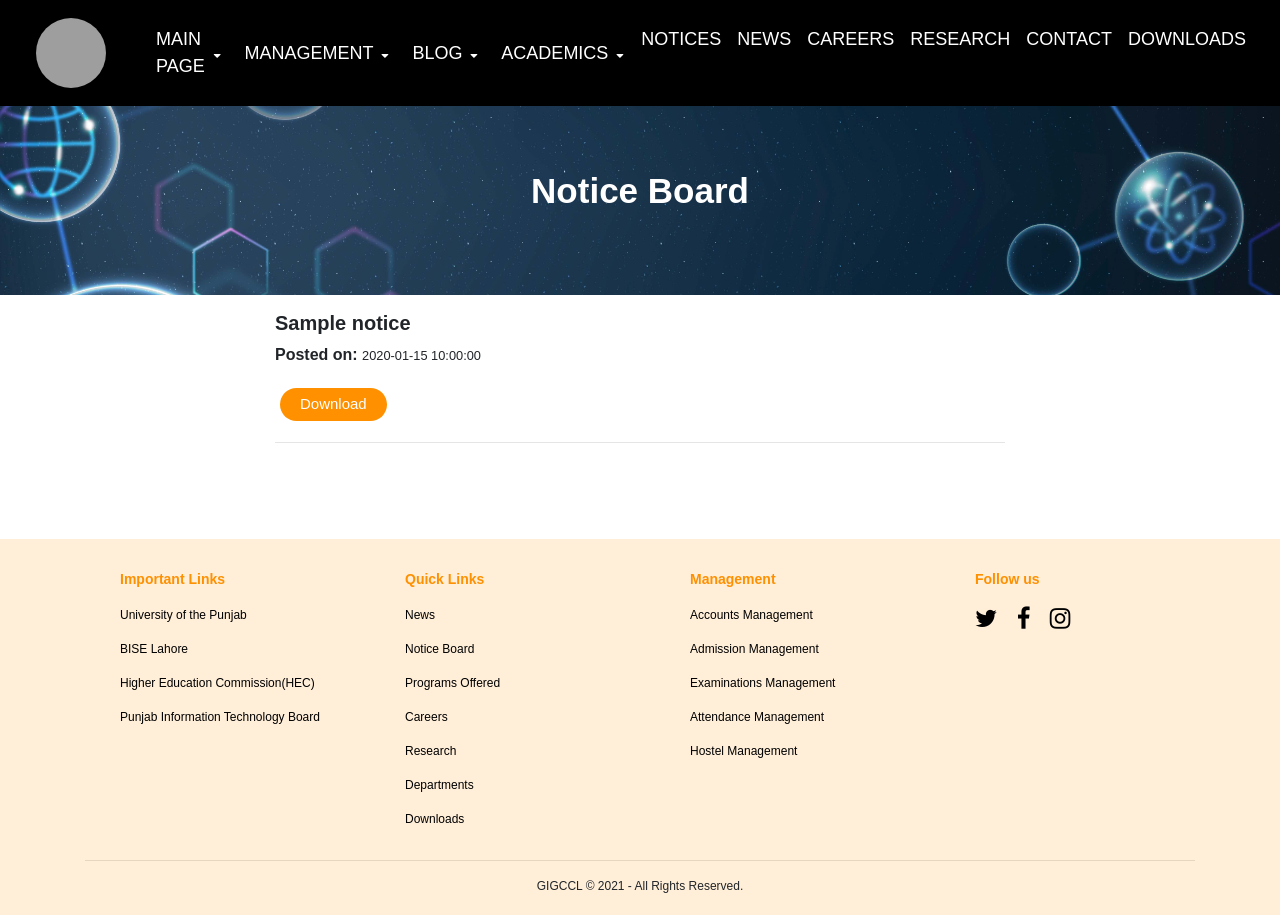
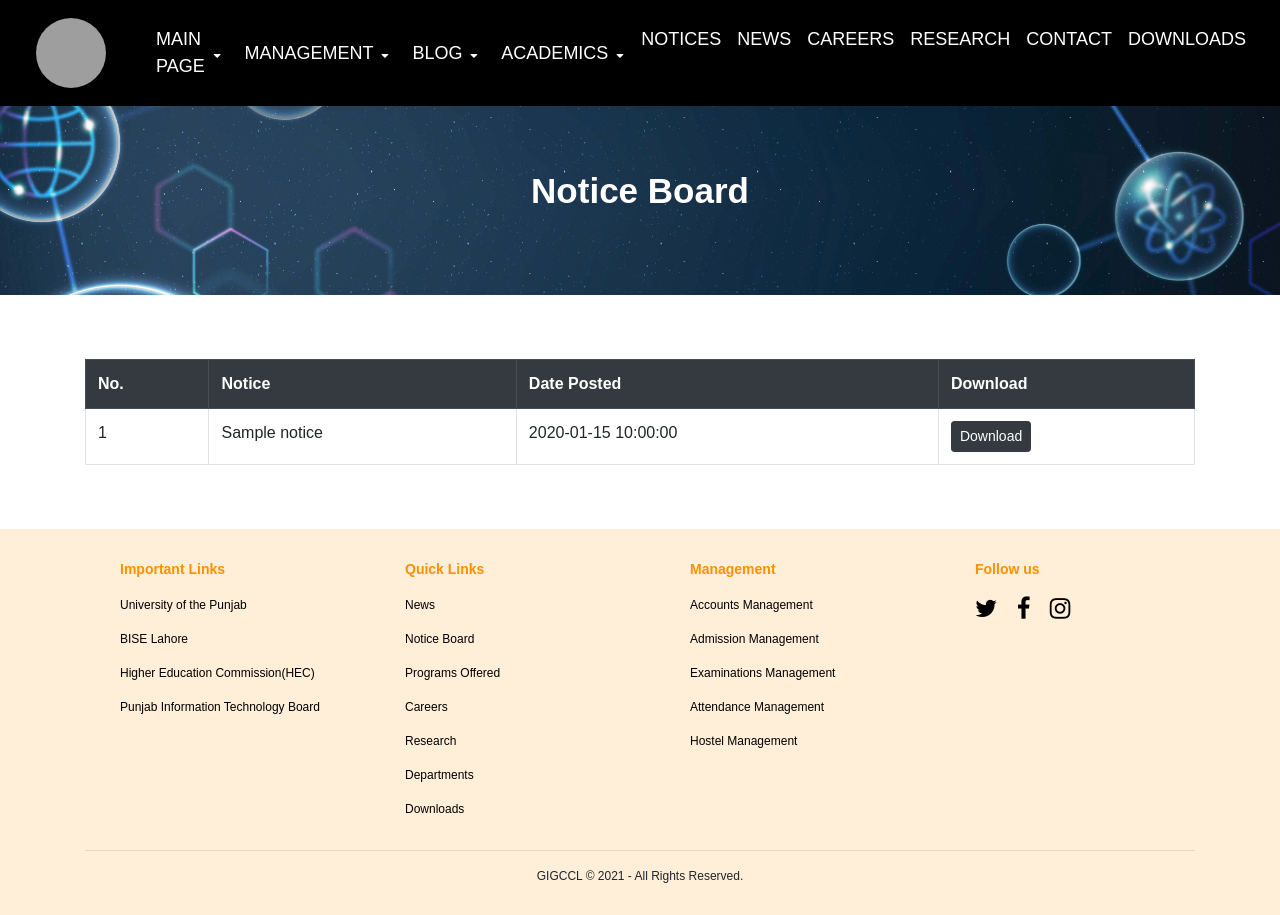
Before and after one commit to ShehrozIrfan/final_cms_fyp, a PHP site: page /notice.php in a window 1280 px wide. After the commit the page ends 883 px from the top, so only its background shows below. Run offline with PHP 8.4, Linux system fonts and the light colour scheme; tables that the repository leaves empty or names only in its code hold one stand-in row (values such as "Sample post"); grey boxes marked "Sample" are stand-in pictures; grey boxes are pictures that could not be loaded.

Commit message:
Notice page UI updated and upload pdf file functionality added in post notice

```diff
--- a/notice.php
+++ b/notice.php
@@ -227,13 +227,21 @@ if(isset($_GET['subscribe'])) {
                         <?php } ?>
                     </div>
                 </diV>
-                <div class="row justify-content-center">
-                    <div class="col-md-8 col-sm-12 col-xs-12">
+                <div class="row justify-content-center mt-5">
+                    <div class="col-md-12 col-sm-12 col-xs-12">
                         <?php if(mysqli_num_rows($result) == 0) { ?>
                             <div class="text-center alert alert-warning">No notice available!</div>
                         <?php } else { ?>
+                            <table class="table table-bordered table-striped">
+                                <tr class="thead-dark">
+                                    <th>No.</th>
+                                    <th>Notice</th>
+                                    <th>Date Posted</th>
+                                    <th>Download</th>
+                                </tr>
+                                <?php $countNo = 1; ?>
                                 <?php while($row = mysqli_fetch_array($result)) { ?>
-                            <div class="mb-5 show-notice-img-parent">
+                                <!-- <div class="mb-5 show-notice-img-parent">
                                     <div><h5 class="font-weight-bold show-notice-img" data-toggle="modal" data-target="#noticeImageModal"><?php echo $row['title'];?></h5></div>
                                     <div class="parent-posted-on mb-2">
                                         <span class="font-weight-bold">Posted on: </span><span class="small"><?php echo $row['date']; ?></span>
@@ -245,8 +253,16 @@ if(isset($_GET['subscribe'])) {
                                         <a href="images/notice-images/<?php echo $row['filename']; ?>" title="click to download the notice" download class="btn-login"><span>Download</span></a>
                                     </div>
                                     <hr>
-                            </div>
+                                </div> -->
+                                    <tr>
+                                        <td><?php echo $countNo; ?></td>
+                                        <td><?php echo $row['title']; ?>
+                                        <td><?php echo $row['date']; ?>
+                                        <td><a href="images/notice-images/<?php echo $row['filename']; ?>" title="click to download the notice" download class="btn btn-sm btn-dark"><span>Download</span></a></td>
+                                    </tr>
+                                    <?php $countNo = $countNo + 1; ?>
                                 <?php } ?>
+                            </table>
                         <?php } ?>
                 </div>
             </div>
```
Also changed, not shown: post_notice.php (+15 -7 lines), show_notice.php (+7 -2 lines). Lines whose indentation alone changed are shown as unchanged.
